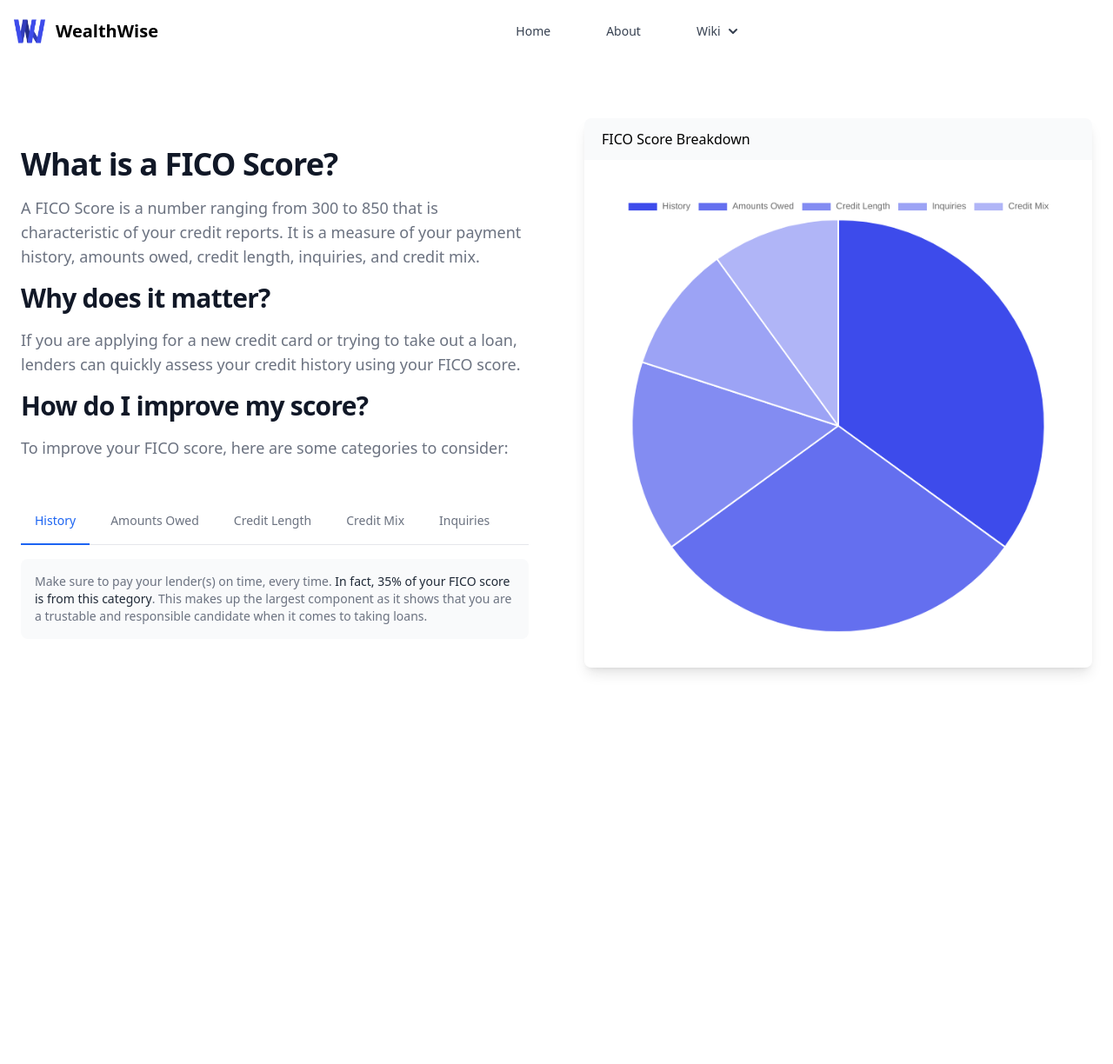
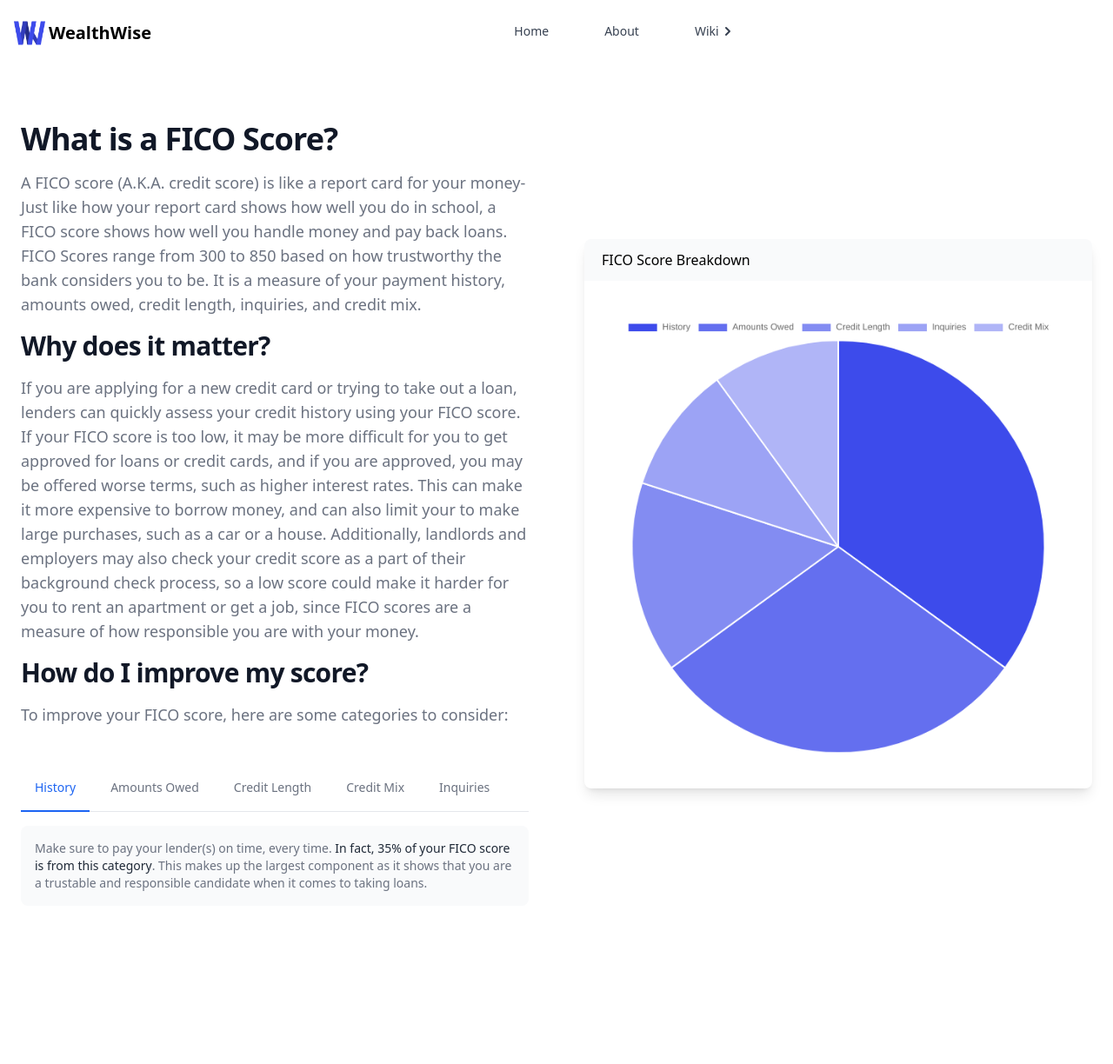
Before and after one commit to wherewith/WealthWise, a Flask app: page /wiki/fico/ in a window 1280 px wide. Shown: the top 1224 px of the page at 87% size. Before the commit the page ends 775 px from the top, so only its background shows below. Run offline with Flask 2, Linux system fonts and the light colour scheme; style sheets or scripts are compiled from the project's sources; some libraries are stand-ins or nearby versions.

Commit message:
animation, fix icon, update text

```diff
--- a/app.py
+++ b/app.py
@@ -10,7 +10,6 @@ def index():
 def about():
 	return render_template("about.html")
 
-@app.route("/wiki/")
 @app.route("/wiki/fico/")
 def wiki_fico():
 	return render_template("fico.html")
--- a/static/src/input.css
+++ b/static/src/input.css
@@ -3,14 +3,23 @@
 @tailwind utilities;
 
 @layer components {
+    .logo {
+        @apply relative
+        transition ease-in duration-200;
+    }
+    .logo:hover {
+        @apply -rotate-12 scale-110
+        transition ease-in duration-200;
+    }
+
     .nav-item {
-        @apply block px-4 text-gray-700 rounded;
+        @apply block px-4 text-gray-700 transition duration-500 border-b-4 border-transparent;
     }
     .nav-item:hover {
-        @apply hover:bg-gray-100 md:hover:bg-transparent md:hover:text-blue-700;
+        @apply hover:bg-gray-100 md:hover:bg-transparent md:hover:text-blue-700 border-blue-600;
     }
-    .nav-item:active {
-        @apply md:text-blue-700;
+    .active {
+        @apply md:text-blue-700 border-blue-600;
     }
 
     .dropdown-item {
--- a/templates/about.html
+++ b/templates/about.html
@@ -1,6 +1,6 @@
 {% extends "base.html" %}
 {% set active_page = "about" %}
-{% block title %}About Us{% endblock %}
+{% block title %}WealthWise - About Us{% endblock %}
 {% block content %}
 <p class="text-blue-400">About</p>
 {% endblock %}
--- a/templates/base.html
+++ b/templates/base.html
@@ -21,7 +21,7 @@
 <nav class="bg-white border-gray-200 px-2 sm:px-4 py-2.5 rounded dark:bg-gray-900">
     <div class="container flex flex-wrap items-center justify-between mx-auto">
         <a href="/" class="flex items-center">
-            <img src="static/assets/WealthWise2x.png" class="h-9 mr-3" alt="WealthWise Logo">
+            <img src="/static/assets/WealthWise2x.png" class="logo h-9 mr-1" alt="WealthWise Logo">
             <span class="self-center text-xl font-semibold whitespace-nowrap dark:text-white">WealthWise</span>
         </a>
         <div class="flex md:order-2">
@@ -38,17 +38,19 @@
             </button>
         </div>
         <div class="items-center justify-between hidden w-full md:flex md:w-auto md:order-1" id="navbar-cta">
-            <ul class="flex flex-col p-4 mt-4 border border-gray-100 rounded-lg bg-gray-50 md:flex-row md:space-x-8 md:mt-0 md:text-sm md:font-medium md:border-0 md:bg-white dark:bg-gray-800 md:dark:bg-gray-900 dark:border-gray-700">
+            <ul class="flex flex-col p-4 mt-4 border border-gray-100 rounded-lg bg-gray-50 md:flex-row md:space-x-8 md:mt-0 md:text-sm md:font-medium md:border-0 md:bg-white">
                 {% for href, id, caption in navigation_bar %}
                 <li>
                     <a{% if id==active_page %} class="nav-item active" {% else %} class = "nav-item" {% endif %}
                     href="{{href|e}}">{{caption|e}}</a>
                 </li>
                 {% endfor %}
+                <div class="group">
                     <button id="dropdownNavbarLink" data-dropdown-toggle="dropdownNavbar"
-                        class="nav-item flex">
+                            class="nav-item flex items-center group">
                         Wiki
-                    <svg class="w-5 h-5 ml-1" aria-hidden="true" fill="currentColor" viewBox="0 0 20 20"
+                        <svg class="w-5 h-5 ml-0 fill-current transform -rotate-90 group-hover:rotate-0 transition duration-150 ease-in-out"
+                             aria-hidden="true" fill="currentColor" viewBox="0 0 20 20"
                              xmlns="http://www.w3.org/2000/svg">
                             <path fill-rule="evenodd"
                                   d="M5.293 7.293a1 1 0 011.414 0L10 10.586l3.293-3.293a1 1 0 111.414 1.414l-4 4a1 1 0 01-1.414 0l-4-4a1 1 0 010-1.414z"
@@ -57,14 +59,15 @@
                     </button>
                     <!-- Dropdown menu -->
                     <div id="dropdownNavbar"
-                     class="z-10 hidden font-normal bg-white divide-y divide-gray-100 rounded-lg shadow w-40 dark:bg-gray-700 dark:divide-gray-600">
-                    <ul class="py-2 text-sm text-gray-700 dark:text-gray-400" aria-labelledby="dropdownLargeButton">
+                         class="z-10 hidden font-normal bg-white divide-y divide-gray-100 shadow w-40">
+                        <ul class="py-2 text-sm text-gray-700" aria-labelledby="dropdownLargeButton">
                             {% for href, id, caption in wiki %}
                             <li>
-                            <a{ class="dropdown-item" href="{{href|e}}">{{caption|e}}</a>
+                                <a class="dropdown-item" href="{{href|e}}">{{caption|e}}</a>
                             </li>
                             {% endfor %}
                         </ul>
+                    </div>
                 </div>
             </ul>
         </div>
--- a/templates/fico.html
+++ b/templates/fico.html
@@ -6,49 +6,100 @@
 <section class="bg-white dark:bg-gray-900">
     <div class="gap-16 items-center py-8 px-4 mx-auto max-w-screen-xl lg:grid lg:grid-rows-2 lg:grid-cols-2 lg:py-16 lg:px-6">
         <div class="font-light text-gray-500 sm:text-lg dark:text-gray-400 col-span-1">
-            <h2 class="mb-4 text-4xl tracking-tight font-extrabold text-gray-900 dark:text-white">What is a FICO Score?</h2>
-            <p class="mb-4">A FICO Score is a number ranging from 300 to 850 that is characteristic of your credit reports. It is a measure of your payment history, amounts owed, credit length, inquiries, and credit mix. </p>
+            <h2 class="mb-4 text-4xl tracking-tight font-extrabold text-gray-900 dark:text-white">What is a FICO
+                Score?</h2>
+            <p class="mb-4">A FICO score (A.K.A. credit score) is like a report card for your money- Just like how your report card shows how
+                well you do in school, a FICO score shows how well you handle money and pay back loans. FICO Scores range
+                from 300 to 850 based on how trustworthy the bank considers you to be. It is a measure of your payment history, amounts owed, credit length, inquiries, and credit
+                mix. </p>
             <h2 class="mb-4 text-3xl tracking-tight font-bold text-gray-900 dark:text-white">Why does it matter?</h2>
-            <p class="mb-4">If you are applying for a new credit card or trying to take out a loan, lenders can quickly assess your credit history using your FICO score.
+            <p class="mb-4">If you are applying for a new credit card or trying to take out a loan, lenders can quickly
+                assess your credit history using your FICO score. If your FICO score is too low, it may be more difficult
+                for you to get approved for loans or credit cards, and if you are approved, you may be offered worse
+                terms, such as higher interest rates. This can make it more expensive to borrow money, and can also limit your
+                to make large purchases, such as a car or a house. Additionally, landlords and employers may also check your
+                credit score as a part of their background check process, so a low score could make it harder for you to rent
+                an apartment or get a job, since FICO scores are a measure of how responsible you are with your money.
             </p>
-            <h2 class="mb-4 text-3xl tracking-tight font-bold text-gray-900 dark:text-white">How do I improve my score?</h2>
-            <p class="mb-4" > To improve your FICO score, here are some categories to consider:</p>
+            <h2 class="mb-4 text-3xl tracking-tight font-bold text-gray-900 dark:text-white">How do I improve my
+                score?</h2>
+            <p class="mb-4"> To improve your FICO score, here are some categories to consider:</p>
             <br>
             <div class="mb-4 border-b border-gray-200 dark:border-gray-700">
-    <ul class="flex flex-wrap -mb-px text-sm font-medium text-center" id="myTab" data-tabs-toggle="#myTabContent" role="tablist">
+                <ul class="flex flex-wrap -mb-px text-sm font-medium text-center" id="myTab"
+                    data-tabs-toggle="#myTabContent" role="tablist">
                     <li class="mr-2" role="presentation">
-            <button class="inline-block p-4 border-b-2 rounded-t-lg" id="profile-tab" data-tabs-target="#profile" type="button" role="tab" aria-controls="profile" aria-selected="false">History</button>
+                        <button class="inline-block p-4 border-b-2 rounded-t-lg" id="profile-tab"
+                                data-tabs-target="#profile" type="button" role="tab" aria-controls="profile"
+                                aria-selected="false">History
+                        </button>
                     </li>
                     <li class="mr-2" role="presentation">
-            <button class="inline-block p-4 border-b-2 border-transparent rounded-t-lg hover:text-gray-600 hover:border-gray-300 dark:hover:text-gray-300" id="dashboard-tab" data-tabs-target="#dashboard" type="button" role="tab" aria-controls="dashboard" aria-selected="false">Amounts Owed</button>
+                        <button class="inline-block p-4 border-b-2 border-transparent rounded-t-lg hover:text-gray-600 hover:border-gray-300 dark:hover:text-gray-300"
+                                id="dashboard-tab" data-tabs-target="#dashboard" type="button" role="tab"
+                                aria-controls="dashboard" aria-selected="false">Amounts Owed
+                        </button>
                     </li>
                     <li class="mr-2" role="presentation">
-            <button class="inline-block p-4 border-b-2 border-transparent rounded-t-lg hover:text-gray-600 hover:border-gray-300 dark:hover:text-gray-300" id="settings-tab" data-tabs-target="#settings" type="button" role="tab" aria-controls="settings" aria-selected="false">Credit Length</button>
+                        <button class="inline-block p-4 border-b-2 border-transparent rounded-t-lg hover:text-gray-600 hover:border-gray-300 dark:hover:text-gray-300"
+                                id="settings-tab" data-tabs-target="#settings" type="button" role="tab"
+                                aria-controls="settings" aria-selected="false">Credit Length
+                        </button>
                     </li>
                     <li class="mr-2" role="presentation">
-            <button class="inline-block p-4 border-b-2 border-transparent rounded-t-lg hover:text-gray-600 hover:border-gray-300 dark:hover:text-gray-300" id="swanky-tab" data-tabs-target="#swanky" type="button" role="tab" aria-controls="settings" aria-selected="false">Credit Mix</button>
+                        <button class="inline-block p-4 border-b-2 border-transparent rounded-t-lg hover:text-gray-600 hover:border-gray-300 dark:hover:text-gray-300"
+                                id="swanky-tab" data-tabs-target="#swanky" type="button" role="tab"
+                                aria-controls="settings" aria-selected="false">Credit Mix
+                        </button>
                     </li>
                     <li role="presentation">
-            <button class="inline-block p-4 border-b-2 border-transparent rounded-t-lg hover:text-gray-600 hover:border-gray-300 dark:hover:text-gray-300" id="contacts-tab" data-tabs-target="#contacts" type="button" role="tab" aria-controls="contacts" aria-selected="false">Inquiries</button>
+                        <button class="inline-block p-4 border-b-2 border-transparent rounded-t-lg hover:text-gray-600 hover:border-gray-300 dark:hover:text-gray-300"
+                                id="contacts-tab" data-tabs-target="#contacts" type="button" role="tab"
+                                aria-controls="contacts" aria-selected="false">Inquiries
+                        </button>
                     </li>
                 </ul>
             </div>
             <div id="myTabContent">
-    <div class="hidden p-4 rounded-lg bg-gray-50 dark:bg-gray-800" id="profile" role="tabpanel" aria-labelledby="profile-tab">
-        <p class="text-sm text-gray-500 dark:text-gray-400">Make sure to pay your lender(s) on time, every time. <strong class="font-medium text-gray-800 dark:text-white">In fact, 35% of your FICO score is from this category</strong>. <class="text-sm text-gray-500 dark:text-gray-400"> This makes up the largest component as it
-             shows that you are a trustable and responsible candidate when it comes to taking loans.</p>
+                <div class="hidden p-4 rounded-lg bg-gray-50 dark:bg-gray-800" id="profile" role="tabpanel"
+                     aria-labelledby="profile-tab">
+                    <p class="text-sm text-gray-500 dark:text-gray-400">Make sure to pay your lender(s) on time, every
+                        time. <strong class="font-medium text-gray-800 dark:text-white">In fact, 35% of your FICO score
+                            is from this category</strong>.
+                        <class
+                        ="text-sm text-gray-500 dark:text-gray-400"> This makes up the largest component as it
+                        shows that you are a trustable and responsible candidate when it comes to taking loans.
+                    </p>
                 </div>
-    <div class="hidden p-4 rounded-lg bg-gray-50 dark:bg-gray-800" id="dashboard" role="tabpanel" aria-labelledby="dashboard-tab">
-        <p class="text-sm text-gray-500 dark:text-gray-400">Revolving utilization is calculated as a percentage of the balance you owe out of your total credit line. It is suggested to keep the credit utilization at 30% or less whenever possible. <strong class="font-medium text-gray-800 dark:text-white"> This makes up 30% of your FICO score. </strong> </p>
+                <div class="hidden p-4 rounded-lg bg-gray-50 dark:bg-gray-800" id="dashboard" role="tabpanel"
+                     aria-labelledby="dashboard-tab">
+                    <p class="text-sm text-gray-500 dark:text-gray-400">Revolving utilization is calculated as a
+                        percentage of the balance you owe out of your total credit line. It is suggested to keep the
+                        credit utilization at 30% or less whenever possible. <strong
+                                class="font-medium text-gray-800 dark:text-white"> This makes up 30% of your FICO
+                            score. </strong></p>
                 </div>
-    <div class="hidden p-4 rounded-lg bg-gray-50 dark:bg-gray-800" id="settings" role="tabpanel" aria-labelledby="settings-tab">
-        <p class="text-sm text-gray-500 dark:text-gray-400">The longer your credit history, the better. Naturally, with time, the score contribution of this section will increase.<strong class="font-medium text-gray-800 dark:text-white"> A good credit length is considered to be 7 years. This makes up 15% of your FICO score</strong>. It is still important that you are making credit payments on-time. </p>
+                <div class="hidden p-4 rounded-lg bg-gray-50 dark:bg-gray-800" id="settings" role="tabpanel"
+                     aria-labelledby="settings-tab">
+                    <p class="text-sm text-gray-500 dark:text-gray-400">The longer your credit history, the better.
+                        Naturally, with time, the score contribution of this section will increase.<strong
+                                class="font-medium text-gray-800 dark:text-white"> A good credit length is considered to
+                            be 7 years. This makes up 15% of your FICO score</strong>. It is still important that you
+                        are making credit payments on-time. </p>
                 </div>
-    <div class="hidden p-4 rounded-lg bg-gray-50 dark:bg-gray-800" id="swanky" role="tabpanel" aria-labelledby="swanky-tab">
-        <p class="text-sm text-gray-500 dark:text-gray-400">Having multiple credit types shows that you are responsible, which improves your FICO score. On top of that, this can help lower your revolving utilization.<strong class="font-medium text-gray-800 dark:text-white"> This makes up 10% of your FICO score</strong>. </p>
+                <div class="hidden p-4 rounded-lg bg-gray-50 dark:bg-gray-800" id="swanky" role="tabpanel"
+                     aria-labelledby="swanky-tab">
+                    <p class="text-sm text-gray-500 dark:text-gray-400">Having multiple credit types shows that you are
+                        responsible, which improves your FICO score. On top of that, this can help lower your revolving
+                        utilization.<strong class="font-medium text-gray-800 dark:text-white"> This makes up 10% of your
+                            FICO score</strong>. </p>
                 </div>
-    <div class="hidden p-4 rounded-lg bg-gray-50 dark:bg-gray-800" id="contacts" role="tabpanel" aria-labelledby="contacts-tab">
-        <p class="text-sm text-gray-500 dark:text-gray-400">When you apply for credit, the lender will perform what is known as a hard inquiry (credit check). This will temporarily reduce your credit score, and stay for 24 months. <strong class="font-medium text-gray-800 dark:text-white"> This makes up 10% of your FICO score</strong>. </p>
+                <div class="hidden p-4 rounded-lg bg-gray-50 dark:bg-gray-800" id="contacts" role="tabpanel"
+                     aria-labelledby="contacts-tab">
+                    <p class="text-sm text-gray-500 dark:text-gray-400">When you apply for credit, the lender will
+                        perform what is known as a hard inquiry (credit check). This will temporarily reduce your credit
+                        score, and stay for 24 months. <strong class="font-medium text-gray-800 dark:text-white"> This
+                            makes up 10% of your FICO score</strong>. </p>
                 </div>
             </div>
         </div>
```
Also changed, not shown: static/assets/WealthWise.svg. Lines whose indentation alone changed are shown as unchanged.
